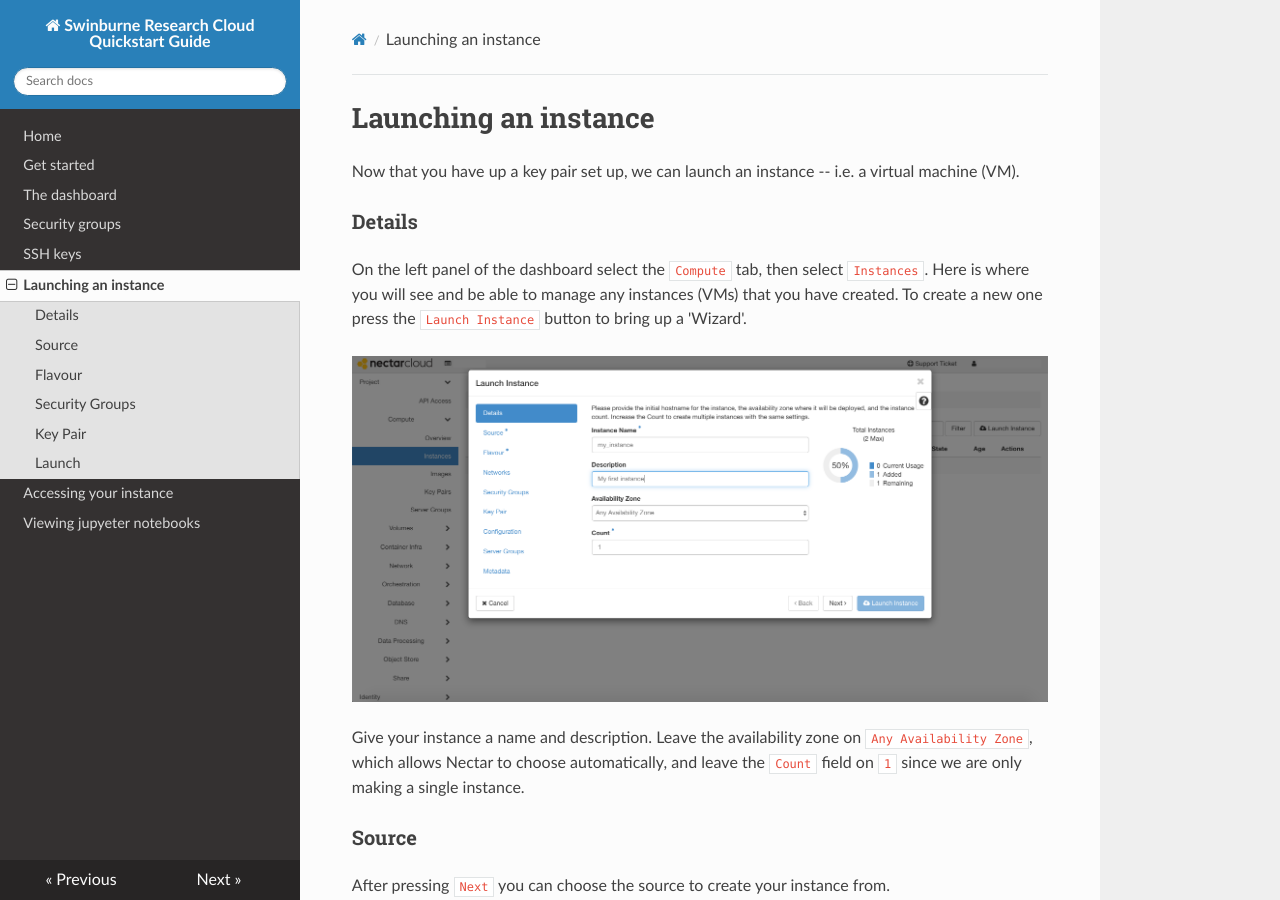
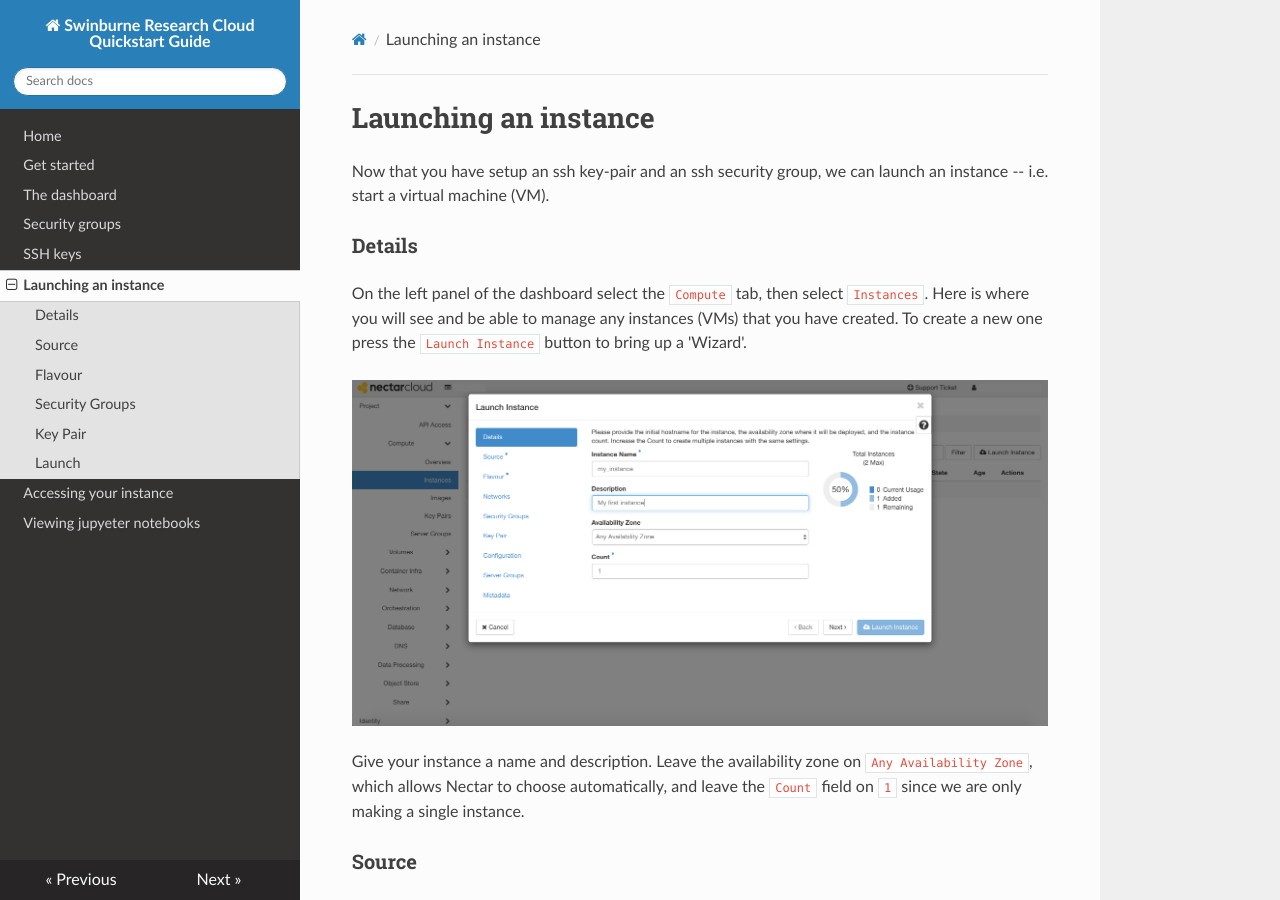
Before and after one commit to ADACS-Australia/swinburne-rc-docs, an MkDocs documentation site: the page built from docs/launching-instance.md, in a window 1280 px wide and 900 px high. Built offline with MkDocs 1.6.1, drawn with Linux system fonts in a browser that asks for light colours; nearby versions of some CDN libraries.

Commit message:
fix typo

```diff
--- a/docs/launching-instance.md
+++ b/docs/launching-instance.md
@@ -1,5 +1,5 @@
 # Launching an instance
-Now that you have up a key pair set up, we can launch an instance -- i.e. a virtual machine (VM).
+Now that you have setup an ssh key-pair and an ssh security group, we can launch an instance -- i.e. start a virtual machine (VM).
 
 ### Details
 On the left panel of the dashboard select the `Compute` tab, then select `Instances`. Here is where you will see and be able to manage any instances (VMs) that you have created. To create a new one press the `Launch Instance` button to bring up a 'Wizard'.
```
